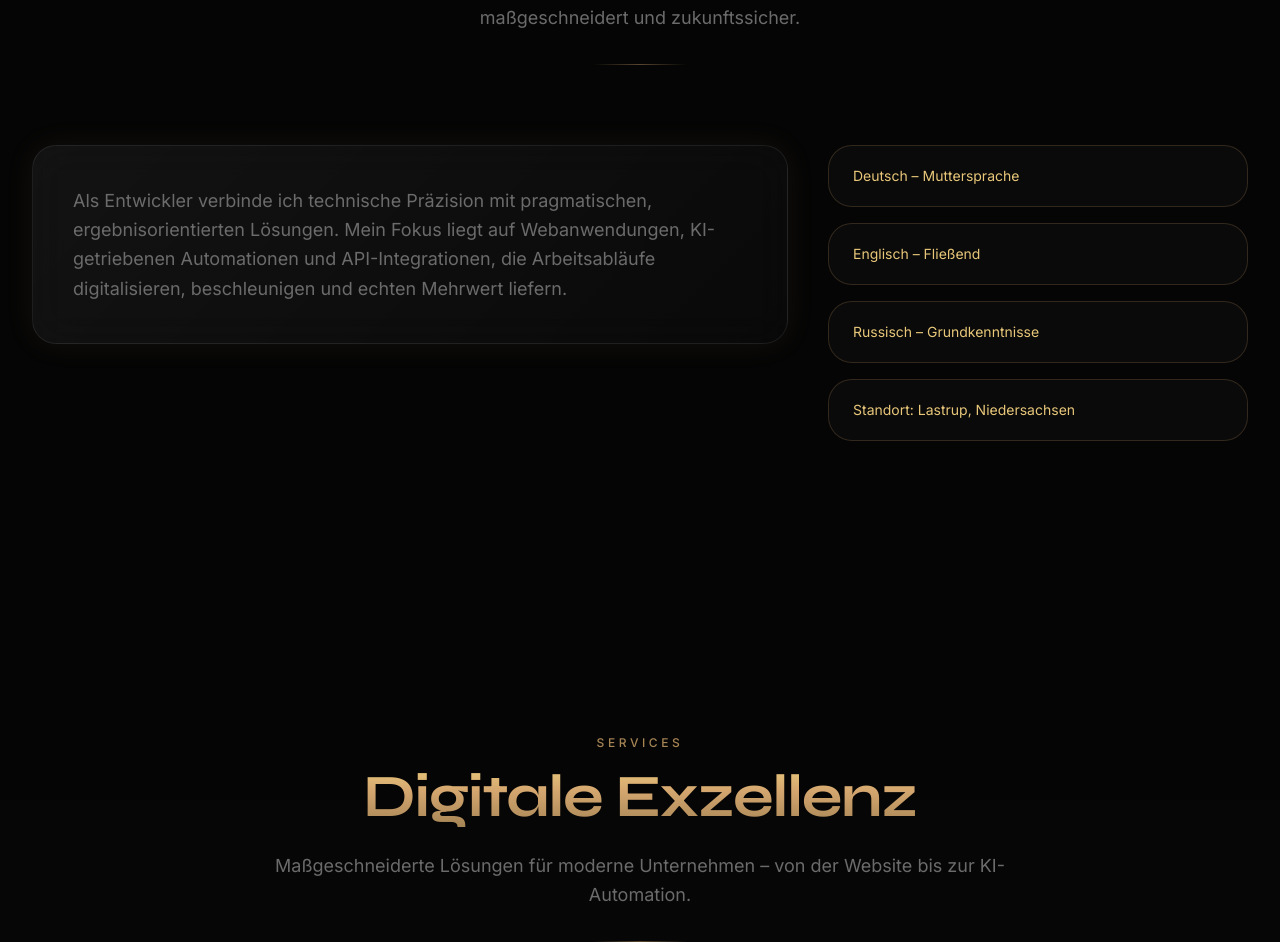
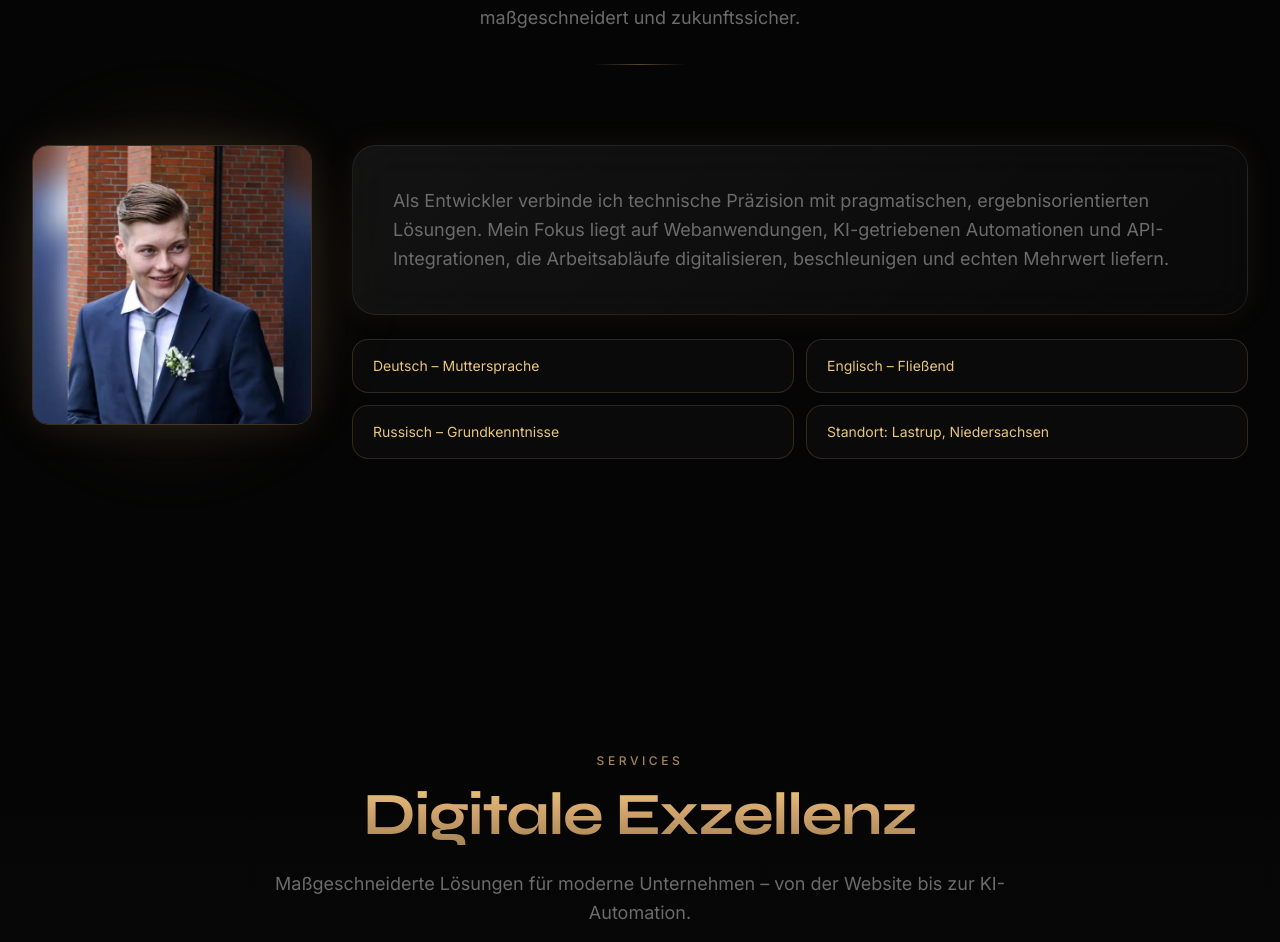
Before and after one commit to Orbi-Sys/nm-tech-it, a Next.js app: page / in a window 1280 px wide. Shown: the part 1460-2402 px from the top of the page. Built offline with nearby package versions, Linux system fonts and the light colour scheme.

Commit message:
Refactor code structure for improved readability and maintainability

```diff
--- a/src/components/sections/About.tsx
+++ b/src/components/sections/About.tsx
@@ -1,6 +1,7 @@
 "use client";
 
 import { motion } from "framer-motion";
+import Image from "next/image";
 import { SectionHeading } from "@/components/ui/SectionHeading";
 
 const badges = [
@@ -20,13 +21,35 @@ export function About() {
           description="Ich bin Nikita Aleschkin. Ich helfe Unternehmen dabei, mit modernen Weblösungen, KI-Integrationen und intelligenten Automationen effizienter zu arbeiten – zuverlässig, maßgeschneidert und zukunftssicher."
         />
 
-        <div className="grid gap-10 lg:grid-cols-[1.8fr_1fr] items-start">
+        <div className="grid gap-10 lg:grid-cols-[auto_1fr] items-start">
+          <motion.div
+            initial={{ opacity: 0, x: -30 }}
+            whileInView={{ opacity: 1, x: 0 }}
+            viewport={{ once: true }}
+            transition={{ duration: 0.7 }}
+            className="flex justify-center lg:justify-start"
+          >
+            <div className="relative w-[220px] h-[220px] md:w-[280px] md:h-[280px] shrink-0">
+              <div className="absolute -inset-3 rounded-full bg-gold/10 blur-2xl" />
+              <div className="relative w-full h-full rounded-2xl overflow-hidden border border-gold/25 shadow-[0_0_40px_rgba(212,166,111,0.12)]">
+                <Image
+                  src="/Nikita_Aleschkin.webp"
+                  alt="Nikita Aleschkin – NM-TECH IT"
+                  fill
+                  sizes="(max-width: 768px) 220px, 280px"
+                  className="object-cover object-top"
+                />
+              </div>
+            </div>
+          </motion.div>
+
+          <div className="flex flex-col gap-6">
             <motion.div
               initial={{ opacity: 0, y: 30 }}
               whileInView={{ opacity: 1, y: 0 }}
               viewport={{ once: true }}
               transition={{ duration: 0.7 }}
-            className="glass border border-gold/20 rounded-3xl p-10 bg-gold/[0.02] shadow-[0_0_30px_rgba(212,166,111,0.08)]"
+              className="glass border border-gold/20 rounded-3xl p-8 md:p-10 bg-gold/[0.02] shadow-[0_0_30px_rgba(212,166,111,0.08)]"
             >
               <p className="text-silver-dim leading-relaxed text-base md:text-lg">
                 Als Entwickler verbinde ich technische Präzision mit pragmatischen,
@@ -36,7 +59,7 @@ export function About() {
               </p>
             </motion.div>
 
-          <div className="grid gap-4">
+            <div className="grid sm:grid-cols-2 gap-3">
               {badges.map((badge, index) => (
                 <motion.div
                   key={badge}
@@ -44,7 +67,7 @@ export function About() {
                   whileInView={{ opacity: 1, x: 0 }}
                   viewport={{ once: true }}
                   transition={{ delay: index * 0.08, duration: 0.5 }}
-                className="rounded-3xl border border-gold/20 bg-bg-elevated/80 px-6 py-5 text-sm text-gold-bright"
+                  className="rounded-2xl border border-gold/20 bg-bg-elevated/80 px-5 py-4 text-sm text-gold-bright"
                 >
                   {badge}
                 </motion.div>
@@ -52,6 +75,7 @@ export function About() {
             </div>
           </div>
         </div>
+      </div>
     </section>
   );
 }
```
Also changed, not shown: public/Nikita_Aleschkin.webp (added). Lines whose indentation alone changed are shown as unchanged.
